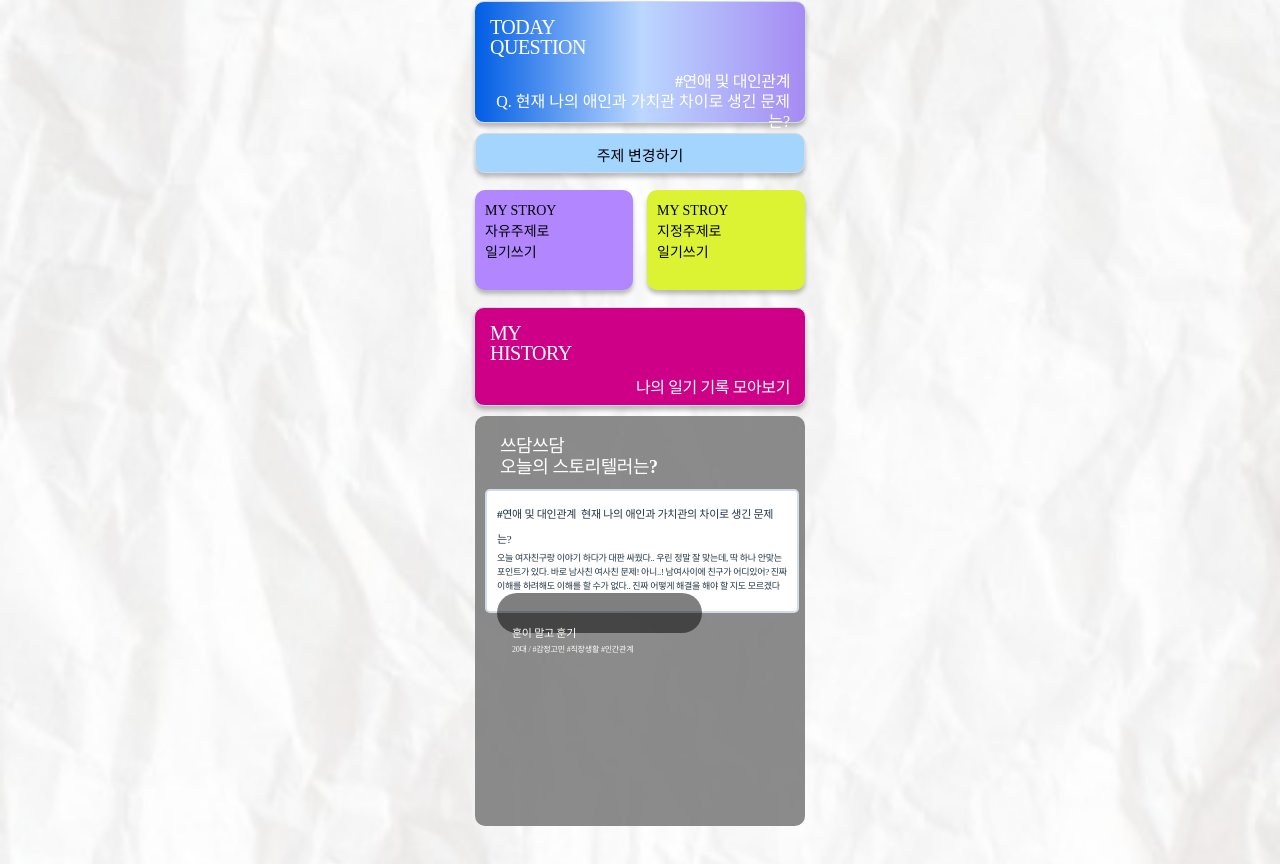
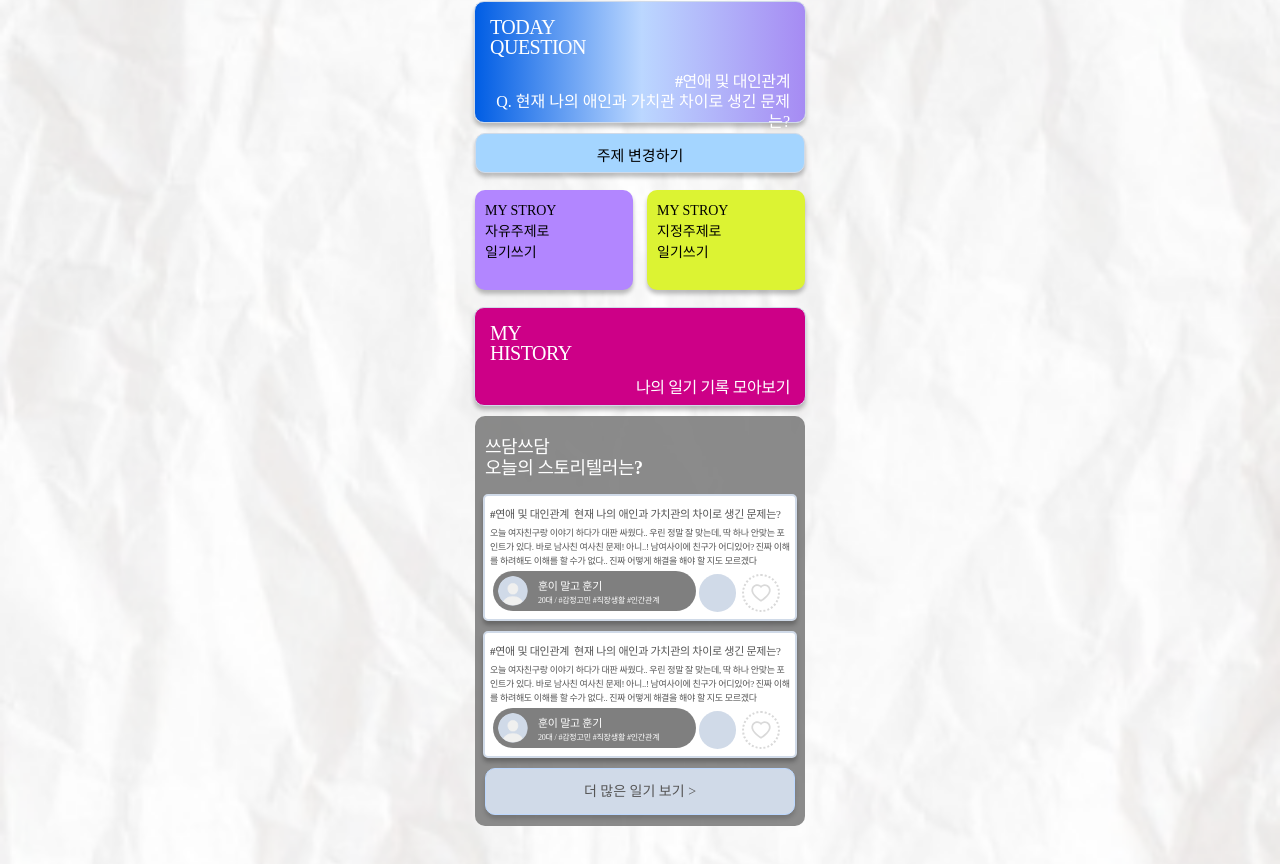
Before and after one commit to LikelionSKU-hackathon/Hackathon-FE, a React (Vite) app: page / in a window 1280 px wide. Shown: the part 392-1256 px from the top of the page. Built offline with nearby package versions, Linux system fonts and the light colour scheme; a web font is replaced by a local one.

Commit message:
merge with main

```diff
--- a/index.html
+++ b/index.html
@@ -9,7 +9,7 @@
     <style>
       body {
         background-position: center;
-        background-image: url(/img/BG_Paper.png);
+        background-image: url(public/img/BG_Paper.png);
         background-attachment: fixed;
         background-size: cover; /* 배경 이미지를 컨테이너에 맞게 조절 */
       }
--- a/package.json
+++ b/package.json
@@ -10,6 +10,7 @@
     "preview": "vite preview"
   },
   "dependencies": {
+    "@ant-design/icons": "^5.4.0",
     "@emotion/is-prop-valid": "^1.3.0",
     "moment": "^2.30.1",
     "react": "^18.2.0",
--- a/src/components/StoryBox.jsx
+++ b/src/components/StoryBox.jsx
@@ -1,5 +1,6 @@
 import * as S from "../styles/components/StoryBox"
 import React, { useState } from "react"
+import profile from "../assets/Login/profile.png"
 
 export default function StoryBox() {
     let tag = '연애 및 대인관계'
@@ -9,21 +10,33 @@ export default function StoryBox() {
     let age = '20대'
     let tags = ['감정고민', '직장생활', '인간관계'];
 
+    const [liked, setLiked] = useState(false);
+    const [likeCount, setLikeCount] = useState(0);
+
+    const handleLike = () => {
+      setLiked(prelike => !liked);
+      setLikeCount(preCount => (liked ? preCount-1 : preCount + 1));
+    };
+
     return(
         <S.StoryBox>
             <h5>#{tag}</h5><h5 className="title">{title}</h5>
             <p>
                 {tt}
             </p>
-            <S.ProfileBox>
-                <S.StoryDiv>
-                    <img></img>
+            <S.StoryDiv>
+                <S.ProfileBox>
+                    <img src={profile}></img>
                     <S.TextDiv>
                         <h6>{nickName}</h6>
                         <p>{age} / #{tags[0]} #{tags[1]} #{tags[2]}</p>
                     </S.TextDiv>
-                </S.StoryDiv>
-            </S.ProfileBox>
+                </S.ProfileBox>
+                <S.CircleButton className="enlarge"></S.CircleButton>
+                <S.CircleButton className='liked' onClick={handleLike}>
+                    {liked ? <S.SHeartFilled /> : <S.SHeartOutLined />}
+                </S.CircleButton>
+            </S.StoryDiv>
         </S.StoryBox>
     );
 }
--- a/src/pages/DiaryList.jsx
+++ b/src/pages/DiaryList.jsx
@@ -1,9 +1,21 @@
 import React from "react";
 import { Link } from "react-router-dom";
+import StoryBox from "../components/StoryBox";
+import * as S from "../styles/page/Main.style"
+import Back from "../components/Back";
+
 export default function DiaryList() {
+
     return (
-        <>
-            <h1>다이어리 목록</h1>
-        </>
+        <S.Container >
+            <Back to="/"/>
+            <S.Title>더 많은 이야기 구경하기</S.Title>
+            <S.SubTitle>나와 비슷하지만 또 다른 사람들의 이야기를 보며<br />
+            공감하고, 조언을 하며 내 삶을 되돌아 보세요</S.SubTitle>
+            <StoryBox className="list"/>
+            <StoryBox className="list"/>
+            <StoryBox className="list"/>
+            <StoryBox className="list"/>
+        </S.Container>
     );
 }
--- a/src/pages/HomePage.jsx
+++ b/src/pages/HomePage.jsx
@@ -3,6 +3,7 @@ import StoryBox from "../components/StoryBox";
 import { NavLink } from "react-router-dom";
 
 function HomePage() {
+
     let diaryNum = 14;
     let topic = '현재 나의 애인과 가치관 차이로 생긴 문제는?';
     let nickName = '훈이 말고 훈기';
@@ -41,7 +42,7 @@ function HomePage() {
                 </S.DiaryButton>
             </div>
 
-            <S.QBox className="history">
+            <S.QBox className="history"  to="/user">
                 <h6>MY<br/>HISTORY</h6>
                 <h5>나의 일기 기록 모아보기</h5>
             </S.QBox>
@@ -51,8 +52,11 @@ function HomePage() {
                     오늘의 스토리텔러는?
                 </h3>
                 <StoryBox>
-
                 </StoryBox>
+                <StoryBox></StoryBox>
+                <S.MoreButton to="/diary">
+                    <h6>더 많은 일기 보기 &gt;</h6>
+                </S.MoreButton>
             </S.StoryContainer>
         </S.Container>
     );
--- a/src/pages/WriteDiary.jsx
+++ b/src/pages/WriteDiary.jsx
@@ -2,65 +2,6 @@ import React, { useState } from "react";
 import * as W from "../styles/page/Write.style"
 import * as S from "../styles/page/Main.style"
 import Emotion from "../components/Emotion";
-import styled from "styled-components";
-
-const Container = styled.div`
-  width: 100vw;
-  height: 100vh;
-  display: flex;
-  justify-content: center;
-  align-items: center;
-  flex-direction: column;
-`;
-
-const WriteBox = styled.textarea`
-  width: 280px;
-  height: 20px;
-  background: rgb(208,218,232);
-  display: flex;
-  align-items: center;
-  overflow: hidden;
-  font-size: 13px;
-  font-weight: 500;
-  margin: 10px;
-  padding: 10px;
-  border: none;
-  border-radius: 10px;
-  box-shadow: inset 0px 4px 4px rgba(0, 0, 0, 0.25);
-  overflow-wrap: break-word;
-  word-break: break-all;
-  white-space: pre-wrap;
-  resize: none;
-  overflow-y: auto;
-`;
-
-const Circle = styled.div`
-  width: 70px;
-  height: 70px;
-  border: 2px rgb(85, 85, 85) dotted;
-  border-radius: 100%;
-  background: rgb(242,242,241);
-  margin: 5px;
-`;
-
-const Button = styled.button`
-  width : 95%;
-  height : 40px;
-  margin : 10px;
-  background : rgb(208, 218, 232);
-  border : 1px rgb(255,255,255);
-  border-radius : 10px;
-  text-size : 14px;
-  text-weight : 500;
-  text-color : rgb(85,85,85);
-`;
-
-const PublicButton = styled(Button)`
-  width : 140px;
-  background: ${(props) => (props.active ? 'rgb(147, 186, 243)' : 'rgb(208, 218, 232)')};
-  border: 1px solid ${(props) => (props.active ? 'rgb(79, 132, 210)' : 'rgb(255, 255, 255)')};
-  cursor: pointer;
-`;
 import Back from "../components/Back";
 
 export default function WriteDiary() {
@@ -102,7 +43,7 @@ export default function WriteDiary() {
           비공개
         </W.PublicButton>
       </W.PublicDiv>
-      <W.Done>입력완료</W.Done>
+      <W.Done to="/">입력완료</W.Done>
       {/* onClick 하면 완료 페이지로 넘어가기 */}
     </S.Container>
   );
--- a/src/styles/components/Modal.js
+++ b/src/styles/components/Modal.js
@@ -1,4 +1,4 @@
-import React from 'react';
+import { NavLink } from "react-router-dom";
 import styled from 'styled-components';
 
 // 모달 스타일 정의
@@ -24,11 +24,11 @@ export const ModalContent = styled.div`
   flex-direction: column;
   position: relative;
   align-items: center;
-  background-color: #fefefe;
+  background-image : url(/public/img/BG_Paper.png);
   margin: 5% auto;
   padding: 20px;
   border: 1px solid #888;
-  width: 80%;
+  width: 60%;
   max-width: 600px;
   position: relative;
   border-radius: 10px;
@@ -39,6 +39,7 @@ export const CloseButton = styled.button`
   width: 16px;
   height: 16px;
   position: absolute;
+  padding : 0;
   border: none;
   top: 5%;
   right: 5%;
@@ -86,12 +87,16 @@ export const ModalBodyContain = styled.div`
   display: block;
 `
 export const ModalBody = styled.p`
+  width : 100%;
   font-size: 12px;
   font-family: Pretendard;
   font-weight: 400;
   color : #555;
   text-align: center;
   padding: 5px;
+  white-space: pre-wrap;
+  overflow-wrap: break-word;
+  word-break: break-word;
 `;
 
 export const ModalExtra = styled.div`
@@ -100,6 +105,8 @@ export const ModalExtra = styled.div`
   background-image: url(src/assets/myPage/bg_answer.png);
   background-size: cover;
   background-repeat: no-repeat;
+  box-shadow: 0px 4px 4px 0px rgba(0, 0, 0, 0.25) inset;
+
   h3{
     color: white;
     font-weight: 700;
@@ -115,3 +122,25 @@ export const ModalExtra = styled.div`
     padding : 0px 0px 0px 10px;
   };
 `;
+
+export const CommentContain = styled.div`
+  width : 80%;
+  border-top : 1px solid rgba(85, 85, 85, 1);
+
+`;
+
+export const MoreButton = styled(NavLink)`
+    width: 280px;
+    height: 20px;
+    margin: 10px;
+    padding : 10px;
+    background: rgb(208, 218, 232);
+    border: 1px solid rgba(187, 215, 255, 1);
+    border-radius: 10px;
+    font-size: 14px;
+    font-weight: 400;
+    line-height: 16.94px;
+    color: rgb(85, 85, 85);
+    box-shadow: 0px 4px 4px 0px rgba(0, 0, 0, 0.1);
+    text-align : center;
+`;
--- a/src/styles/components/StoryBox.js
+++ b/src/styles/components/StoryBox.js
@@ -1,19 +1,25 @@
+import { HeartOutlined, HeartFilled } from "@ant-design/icons";
+import { NavLink } from "react-router-dom";
 import styled from "styled-components";
 
-export const StoryBox = styled.div`
-  width: 290px;
-  height: 100px;
+
+export const StoryBox = styled(NavLink)`
+  width: 300px;
   border-radius: 5px;
   border: 2px solid rgba(208, 218, 232, 1);
   background: rgba(255, 255, 255, 1);
-  padding : 10px;
-  align-items : center;
-  text-align : left;
+  padding : 5px;
+  margin : 5px 0;
+  align-item : center;
+  justify-content: center;
+  box-shadow: 0px 4px 4px 0px rgba(0, 0, 0, 0.25);
+  color : #555555;
 
   >h5 {
     font-size: 11px;
     font-weight: 600;
     line-height: 23px;
+    text-align: left;
     letter-spacing: -0.025em;
     padding-right : 5px;
     display: inline;
@@ -21,6 +27,10 @@ export const StoryBox = styled.div`
 
     &.title {
       font-weight : 400;
+    }
+
+    &.list {
+      padding : 10px;
     }
   }
 
@@ -30,23 +40,26 @@ export const StoryBox = styled.div`
     font-weight: 400;
     line-height: 14px;
     letter-spacing: -0.3px;
-    overflow: hidden; /* 넘치는 부분을 숨깁니다 */
+    overflow: hidden; /* 넘치는 부분 숨김 */
     display: -webkit-box;
     -webkit-line-clamp: 3; /* 표시할 줄의 수 */
-    -webkit-box-orient: vertical; /* 박스의 방향을 수직으로 설정합니다 */
-    text-overflow: ellipsis; /* 넘칠 때 ...으로 표시합니다 */
+    -webkit-box-orient: vertical; /* 박스 방향 수직 */
+    text-overflow: ellipsis; /* 넘칠 때 ...으로 표시 */
 
   }
 `;
 
 export const StoryDiv = styled.div`
+  width : 290px;
+  height: 40px;
+  margin : 3px;
   padding : 0;
-  margin : 0;
   flex-direction : row;
+  display : flex;
 `;
 
 export const ProfileBox = styled.div`
-  margintop -: 0;
+  margintop : 0;
   width: 195px;
   height: 30px;
   border-radius: 30px;
@@ -55,11 +68,11 @@ export const ProfileBox = styled.div`
   flex-direction : row;
   display : flex;
 
-  >img {
-    width : 30px;
-    height : 30px;
-    border-radius : 50%;
-    object-fit : cover;
+  img {
+    width: 30px;
+    height: 30px;
+    border-radius: 50%;
+    object-fit: cover;
   }
 `;
 
@@ -76,7 +89,7 @@ export const TextDiv = styled.div`
     padding : 0;
     font-size: 11px;
     font-weight: 700;
-    line-height: 13px;
+    line-height: 10px;
     letter-spacing: -0.025em;
   }
 
@@ -91,7 +104,40 @@ export const TextDiv = styled.div`
 `;
 
 export const CircleButton = styled.button`
-  width : 35px;
-  height : 35px;
-  margin : 0 5px;
+  width : 38px;
+  height : 38px;
+  margin : 3px;
+  border-radius: 50%;
+  object-fit: cover;
+  padding : 0;
+  align-items: center;
+  justify-content: center;
+  background-color : transparent;
+
+
+  &.enlarge {
+    background : #D0DAE8;
+  }
+
+  &.emotion {
+
+  }
+
+  &.liked {
+    border: 2px dotted #D9D9D9;
+  }
+
+  &:hover {
+    border: 2px dotted #D9D9D9;
+  }
 `;
+
+export const SHeartFilled = styled(HeartFilled)`
+  font-size: 20px;
+  color : #DD0000;
+`;
+
+export const SHeartOutLined = styled(HeartOutlined)`
+  font-size: 20px;
+  color : rgb(217, 217, 217);
+`;
--- a/src/styles/page/Main.style.js
+++ b/src/styles/page/Main.style.js
@@ -103,15 +103,17 @@ export const TextDiv = styled.div`
 export const StoryContainer = styled.div`
   width: 310px;
   height: 390px;
-  gap: 0px;
   border-radius: 10px;
   opacity: 0px;
   background: rgba(127, 127, 127, 0.9);
+  display : flex;
   flex-direction : column;
   padding : 10px;
   align-items : center;
+  justify-content: center;
 
   >h3 {
+    text-align: left;
     padding : 10px 15px;
     margin : 0;
     color : rgb(255,255,255);
@@ -119,7 +121,7 @@ export const StoryContainer = styled.div`
     font-weight: 700;
     line-height: 21.48px;
     letter-spacing: -0.025em;
-    text-align: left;
+    width : 100%
   }
 `;
 
@@ -131,7 +133,6 @@ export const ProfileBox = styled.div`
   border-radius: 100px;
   align-items: center;
   display: flex;
-  gap: 10px;
 `;
 
 export const ProfileText = styled.div`
@@ -208,3 +209,53 @@ export const FreeButton = styled.button`
   width: 158px;
   height: 97px;
 `;
+
+export const MoreButton = styled(NavLink)`
+  width: 288px;
+  height: 25px;
+  padding: 10px;
+  border-radius: 10px;
+  border: 1px solid #BBD7FF;
+  background: #D0DAE8;
+  color: #555555;
+  margin-top: 5px;
+  box-shadow: 0px 4px 4px 0px #00000026;
+  text-align: center;
+  display: inline-flex;
+  align-items: center;
+  justify-content: center;
+  text-decoration: none;
+
+  > h6 {
+    margin: 0;
+    font-size: 14px;
+    font-weight: 400;
+    line-height: 16px;
+  }
+
+  &:hover {
+    background-color: #c0c8d8; /* Add hover effect if needed */
+    color: #333333; /* Change text color on hover */
+  }
+`;
+
+export const Title = styled.h6 `
+  font-size: 24px;
+  font-weight: 700;
+  line-height: 23px;
+  letter-spacing: -0.025em;
+  text-align: left;
+  color: #555555;
+  padding : 10px;
+  margin : 0;
+`;
+
+export const SubTitle = styled.text`
+  font-size: 12px;
+  font-weight: 300;
+  line-height: 15px;
+  letter-spacing: -0.025em;
+  text-align: left;
+  color: #555555;
+  padding : 15px;
+`;
--- a/src/styles/page/Write.style.js
+++ b/src/styles/page/Write.style.js
@@ -1,3 +1,4 @@
+import { NavLink } from "react-router-dom";
 import styled from "styled-components";
 
 export const IntroText = styled.text`
@@ -72,19 +73,20 @@ export const Emotion = styled.button`
     position : relative;
 `;
 
-export const Done = styled.button`
-    width: 300px;
-    height: 40px;
+export const Done = styled(NavLink)`
+    width: 280px;
+    height: 20px;
     margin: 10px;
     padding : 10px;
     background: rgb(208, 218, 232);
-    border: 1px solid rgba(187, 215, 255, 1)
+    border: 1px solid rgba(187, 215, 255, 1);
     border-radius: 10px;
     font-size: 14px;
     font-weight: 400;
     line-height: 16.94px;
     color: rgb(85, 85, 85);
     box-shadow: 0px 4px 4px 0px rgba(0, 0, 0, 0.1);
+    text-align : center;
 `;
 
 export const PublicDiv = styled.div`
```
Also changed, not shown: 1 other file (tests, documents, lock files or other folders).
